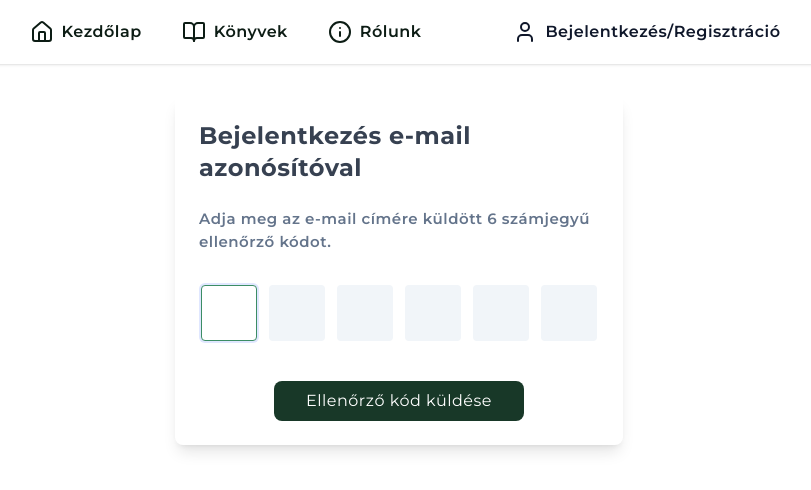
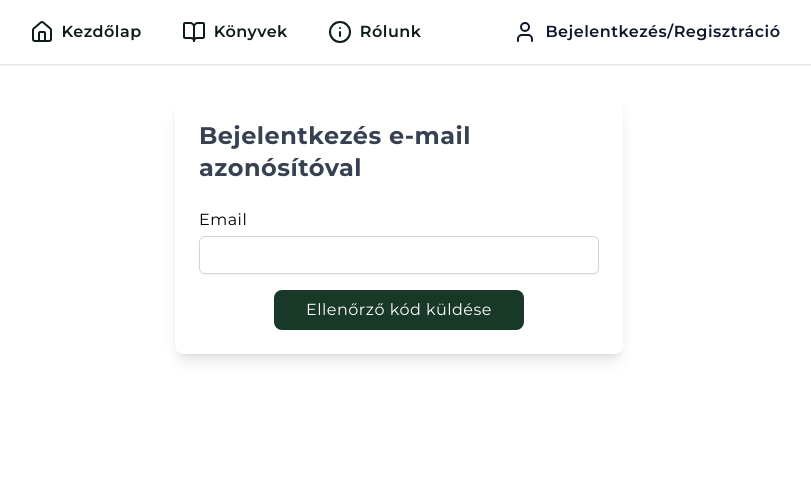
Before and after one commit to SzOliver99/libri_project, a SvelteKit app: page /verify-code in a window 1280 px wide. Shown: the top 490 px of the page, without its empty margins (241-1052 px from the left). Built offline with nearby package versions, Linux system fonts and the light colour scheme.

Commit message:
Fixing verify code page

```diff
--- a/src/routes/verify-code/+page.svelte
+++ b/src/routes/verify-code/+page.svelte
@@ -37,7 +37,7 @@
 		codeSent = !codeSent;
 	}
 
-	let codeSent = $state(true);
+	let codeSent = $state(false);
 </script>
 
 <svelte:head>
```
